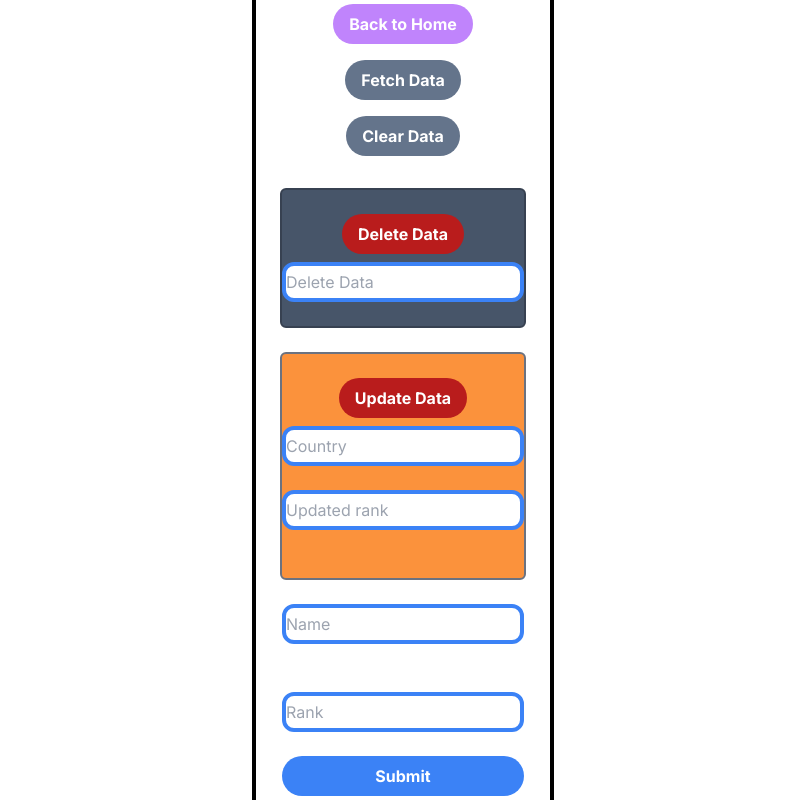
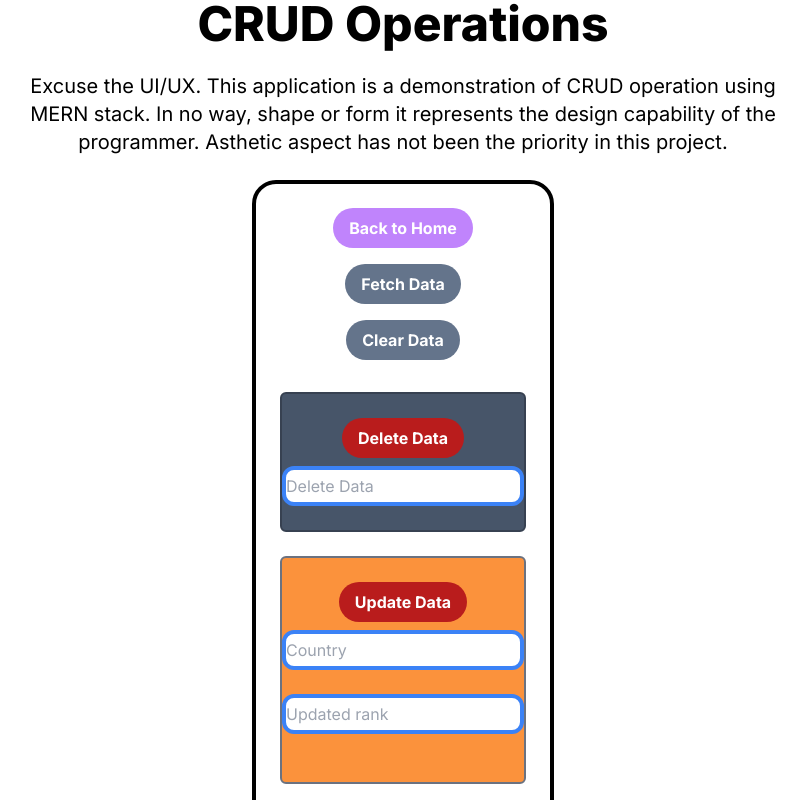
Before and after one commit to azubair2012/fullstack_test1, a Next.js app in the folder frontend/: page /data in a window 1280 px wide. Shown: the top 800 px of the page, without its empty margins (237-1043 px from the left). Built offline with nearby package versions, Linux system fonts and the light colour scheme.

Commit message:
CRUD Done!

```diff
--- a/frontend/app/data/page.jsx
+++ b/frontend/app/data/page.jsx
@@ -125,7 +125,18 @@
   };
 
   return (
-    <div className="flex flex-col justify-center items-center h-screen">
+    <div>
+      <h1 className="text-center font-extrabold text-5xl">CRUD Operations</h1>
+      <br />
+      <p className="text-center mx-[20vw] text-xl">
+        Excuse the UI/UX. This application is a demonstration of CRUD operation
+        using MERN stack. In no way, shape or form it represents the design
+        capability of the programmer. Asthetic aspect has not been the priority
+        in this project.
+      </p>
+
+      <br />
+      <div className="flex flex-col justify-center items-center h-full">
         <div className="flex flex-col justify-center items-center border-black rounded-3xl border-4 p-6">
           <Link
             href="/"
@@ -139,7 +150,9 @@
           >
             Fetch Data
           </button>
-        {response && <div>{JSON.stringify(response)}</div>}
+          {response && (
+            <div className=" w-[300px]">{JSON.stringify(response)}</div>
+          )}
           <button
             onClick={clearData}
             className="mb-8 px-4 py-2 font-bold rounded-full bg-slate-500 text-white"
@@ -230,6 +243,7 @@
           </form>
         </div>
       </div>
+    </div>
   );
 };
 
```
Also changed, not shown: 1 other file (tests, documents, lock files or other folders). Lines whose indentation alone changed are shown as unchanged.
